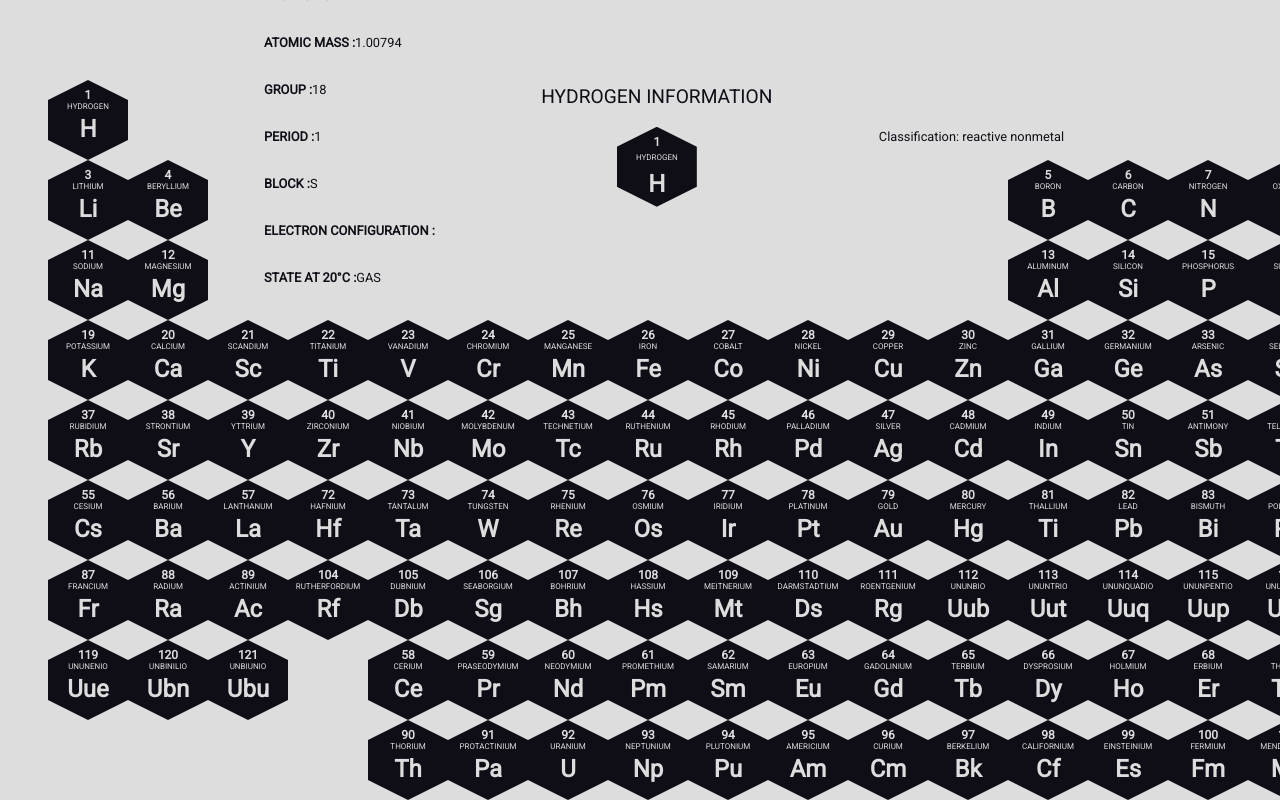
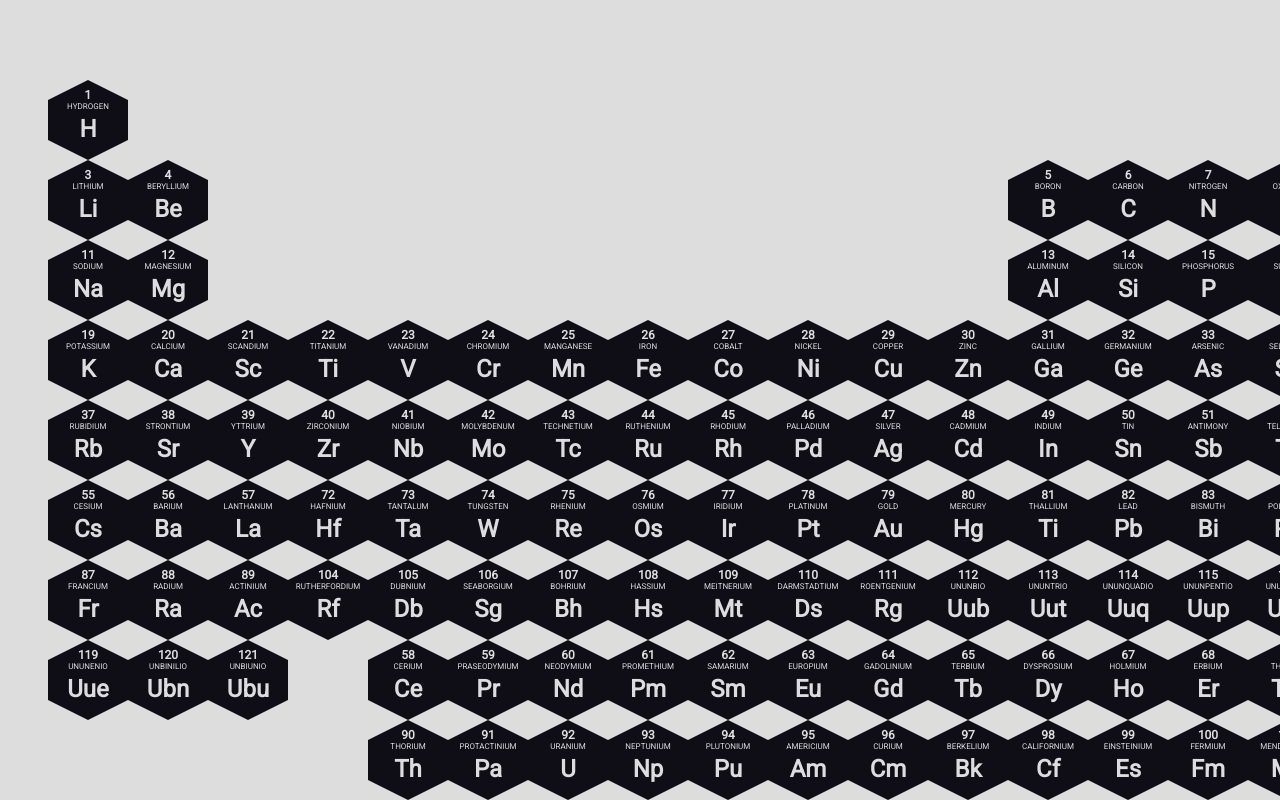
Before and after one commit to rightonhana/periodic-table, a React (Create React App) app: page / in a window 1280 px wide. Shown: the top 800 px of the page. Built offline with nearby package versions, Linux system fonts and the light colour scheme.

Commit message:
:sparkles: add when util

```diff
--- a/src/components/PeriodicTable/PeriodicTable.tsx
+++ b/src/components/PeriodicTable/PeriodicTable.tsx
@@ -2,16 +2,21 @@ import React, { FC, useState } from 'react';
 import { ElementsData } from '../../types/ElementsData';
 import ElementInfo from '../ElementInfo';
 import Table from '../Table';
+import when from "../../utils/when";
 import { elementsData } from '../../const/elementsData';
 
 export const PeriodicTable: FC<{}> = () => {
-    const [state, setState] = useState<ElementsData>(elementsData[0]);
+    const [elementShowing, setElementShowing] = useState<ElementsData>();
 
-    const setInfo = (element: ElementsData) => setState(element);
+    const setElement = (element: ElementsData) => setElementShowing(element);
 
     return (<div>
-        <Table width={10} height={10} onElementClick={setInfo} />
-        <ElementInfo element={state}/>
+        <Table width={10} height={10} onElementClick={setElement} />
+        { when(
+            elementShowing !== undefined,
+            <ElementInfo element={elementShowing ? elementShowing: elementsData[0]}/>,
+            <></>
+        ) }
     </div>)
 }
 
--- /dev/null
+++ b/src/utils/when.ts
@@ -0,0 +1,9 @@
+import { ReactNode } from "react";
+
+export const when = (
+  condition: boolean,
+  childrenWhenTrue: ReactNode,
+  childrenWhenFalse: ReactNode = null
+) => (condition ? childrenWhenTrue : childrenWhenFalse);
+
+export default when;
```
